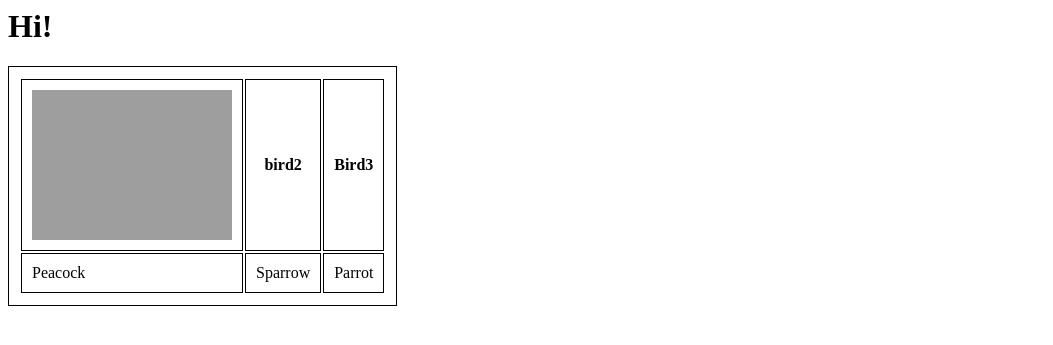
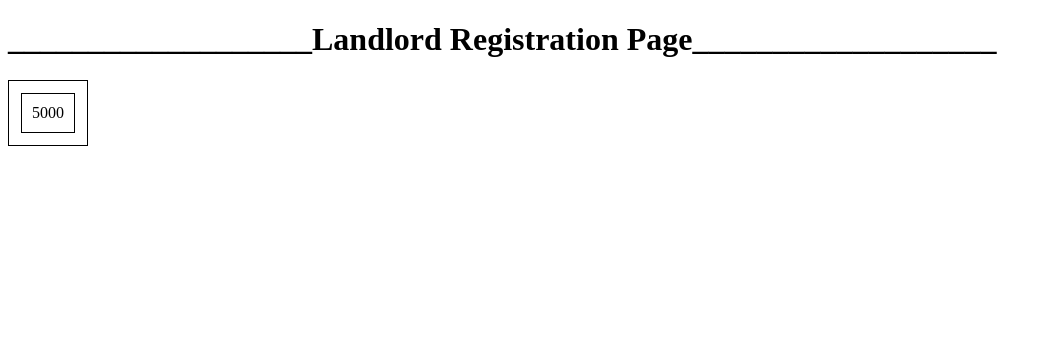
Before and after one commit to P57nath/HomiFy, a PHP site: page /HomiFy_/Landlord.php in a window 1280 px wide. Shown: the top 345 px of the page, without its empty margins (0-1053 px from the left). Run offline with PHP 8.4, Linux system fonts and the light colour scheme.

Commit message:
landlord page added

```diff
--- a/Views/Landlord.php
+++ b/Views/Landlord.php
@@ -1,3 +1,4 @@
+<!DOCTYPE html>
 <html>
 <head>
     <style>
@@ -9,18 +10,11 @@
     </style>
 </head>
 <body>
-    <h1>Hi!</h1>
+    <h1><b>___________________Landlord Registration Page___________________</b></h1>
     <table>
-        <tr>
-            <th><img src="https://localhost/HomiFy_/Images/Peacock_Plumage.jpg" alt="Bird1" width="200"></th>
-            <th>bird2</th>
-            <th>Bird3</th>
-        </tr>
-        <tr>
-            <td>Peacock</td>
-            <td>Sparrow</td>
-            <td>Parrot</td>
-        </tr>
+       <tr>
+            <td>5000</td>
+       </tr>
     </table>
 </body>
 </html>
```
Also changed, not shown: Views/test.php (added, +32 -0 lines).
